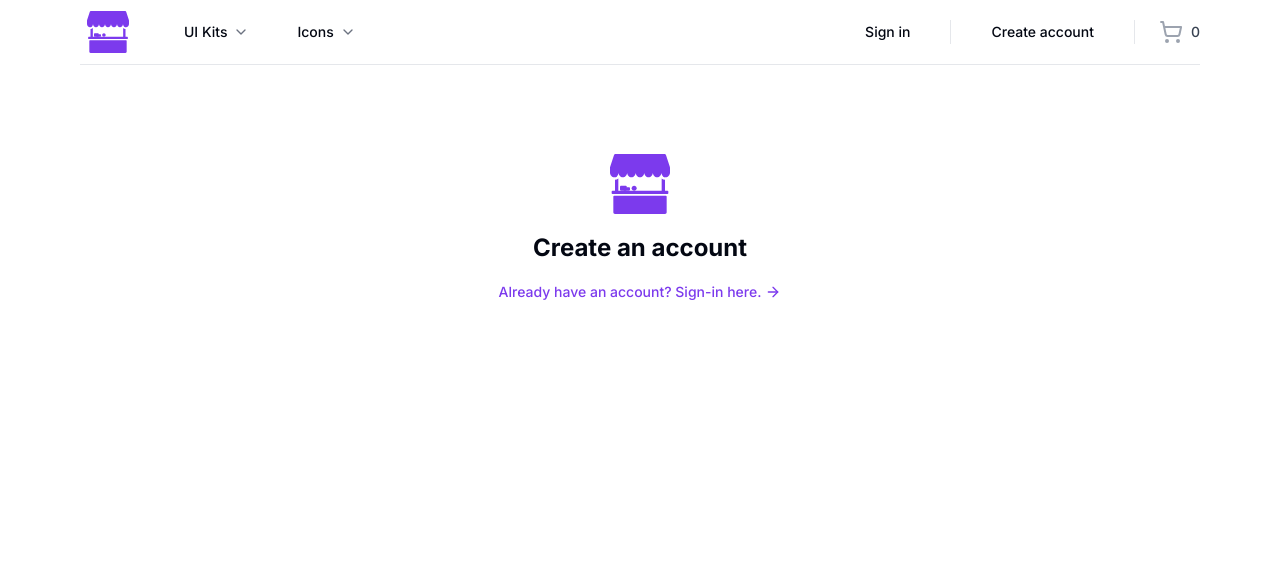
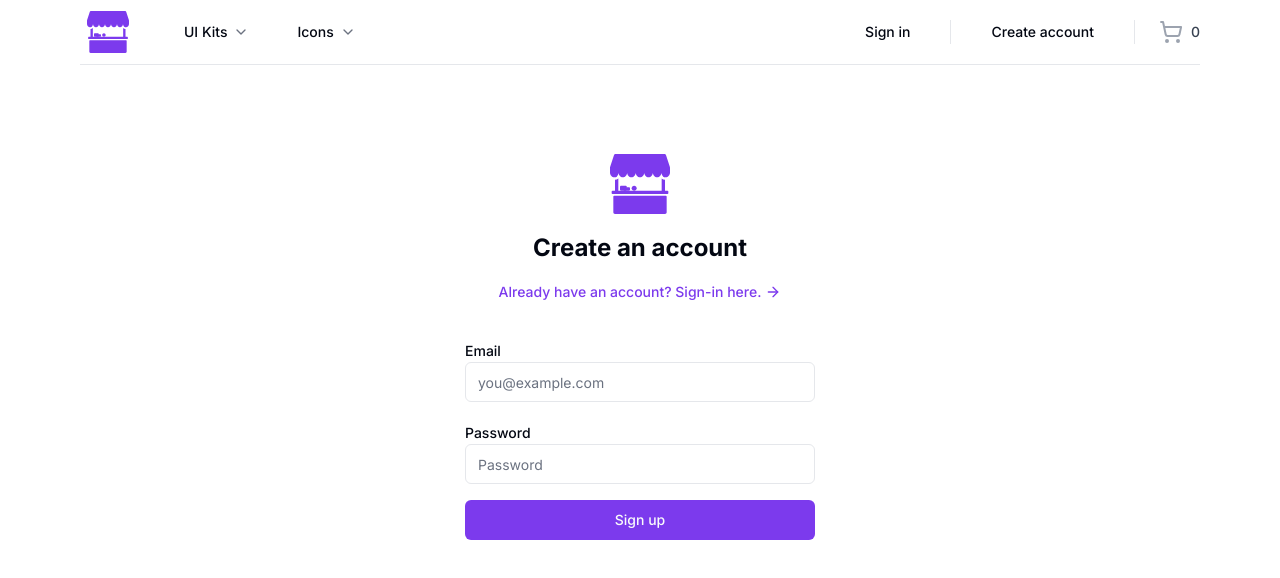
Before and after one commit to hnsia/myket, a Next.js app: page /sign-up in a window 1280 px wide. Shown: the top 578 px of the page. Built offline with nearby package versions, Linux system fonts and the light colour scheme.

Commit message:
Add form to sign up page

```diff
--- a/src/app/(auth)/sign-up/page.tsx
+++ b/src/app/(auth)/sign-up/page.tsx
@@ -1,9 +1,30 @@
+"use client";
+
 import { Icons } from "@/components/Icons";
-import { buttonVariants } from "@/components/ui/button";
+import { Button, buttonVariants } from "@/components/ui/button";
+import { Input } from "@/components/ui/input";
+import { Label } from "@/components/ui/label";
+import { cn } from "@/lib/utils";
 import { ArrowRight } from "lucide-react";
 import Link from "next/link";
+import { useForm } from "react-hook-form";
+import { zodResolver } from "@hookform/resolvers/zod";
+import {
+  AuthCredentialsValidator,
+  TAuthCredentialsValidator,
+} from "@/lib/validators/account-credentials-validator";
 
 const SignUpPage = () => {
+  const {
+    register,
+    handleSubmit,
+    formState: { errors },
+  } = useForm<TAuthCredentialsValidator>({
+    resolver: zodResolver(AuthCredentialsValidator),
+  });
+
+  const onSubmit = ({ email, password }: TAuthCredentialsValidator) => {};
+
   return (
     <>
       <div className="container relative flex pt-20 flex-col items-center justify-center lg:px-0">
@@ -23,6 +44,37 @@
               <ArrowRight className="h-4 w-4" />
             </Link>
           </div>
+
+          <div className="grid gap-6">
+            <form onSubmit={handleSubmit(onSubmit)}>
+              <div className="grid gap-2">
+                <div className="grid gap-1 py-2">
+                  <Label htmlFor="email">Email</Label>
+                  <Input
+                    {...register("email")}
+                    className={cn({
+                      "focus-visible:ring-red-500": errors.email,
+                    })}
+                    placeholder="you@example.com"
+                  />
+                </div>
+
+                <div className="grid gap-1 py-2">
+                  <Label htmlFor="password">Password</Label>
+                  <Input
+                    {...register("password")}
+                    className={cn({
+                      "focus-visible:ring-red-500": errors.password,
+                    })}
+                    placeholder="Password"
+                    type="password"
+                  />
+                </div>
+
+                <Button>Sign up</Button>
+              </div>
+            </form>
+          </div>
         </div>
       </div>
     </>
--- /dev/null
+++ b/src/components/ui/input.tsx
@@ -0,0 +1,25 @@
+import * as React from "react"
+
+import { cn } from "@/lib/utils"
+
+export interface InputProps
+  extends React.InputHTMLAttributes<HTMLInputElement> {}
+
+const Input = React.forwardRef<HTMLInputElement, InputProps>(
+  ({ className, type, ...props }, ref) => {
+    return (
+      <input
+        type={type}
+        className={cn(
+          "flex h-10 w-full rounded-md border border-input bg-background px-3 py-2 text-sm ring-offset-background file:border-0 file:bg-transparent file:text-sm file:font-medium placeholder:text-muted-foreground focus-visible:outline-none focus-visible:ring-2 focus-visible:ring-ring focus-visible:ring-offset-2 disabled:cursor-not-allowed disabled:opacity-50",
+          className
+        )}
+        ref={ref}
+        {...props}
+      />
+    )
+  }
+)
+Input.displayName = "Input"
+
+export { Input }
--- /dev/null
+++ b/src/components/ui/label.tsx
@@ -0,0 +1,26 @@
+"use client"
+
+import * as React from "react"
+import * as LabelPrimitive from "@radix-ui/react-label"
+import { cva, type VariantProps } from "class-variance-authority"
+
+import { cn } from "@/lib/utils"
+
+const labelVariants = cva(
+  "text-sm font-medium leading-none peer-disabled:cursor-not-allowed peer-disabled:opacity-70"
+)
+
+const Label = React.forwardRef<
+  React.ElementRef<typeof LabelPrimitive.Root>,
+  React.ComponentPropsWithoutRef<typeof LabelPrimitive.Root> &
+    VariantProps<typeof labelVariants>
+>(({ className, ...props }, ref) => (
+  <LabelPrimitive.Root
+    ref={ref}
+    className={cn(labelVariants(), className)}
+    {...props}
+  />
+))
+Label.displayName = LabelPrimitive.Root.displayName
+
+export { Label }
--- /dev/null
+++ b/src/lib/validators/account-credentials-validator.ts
@@ -0,0 +1,12 @@
+import { z } from "zod";
+
+export const AuthCredentialsValidator = z.object({
+  email: z.string().email(),
+  password: z
+    .string()
+    .min(8, { message: "Password must be at least 8 characters long" }),
+});
+
+export type TAuthCredentialsValidator = z.infer<
+  typeof AuthCredentialsValidator
+>;
```
Also changed, not shown: package.json (+6 -1 lines), 1 other file (tests, documents, lock files or other folders).
